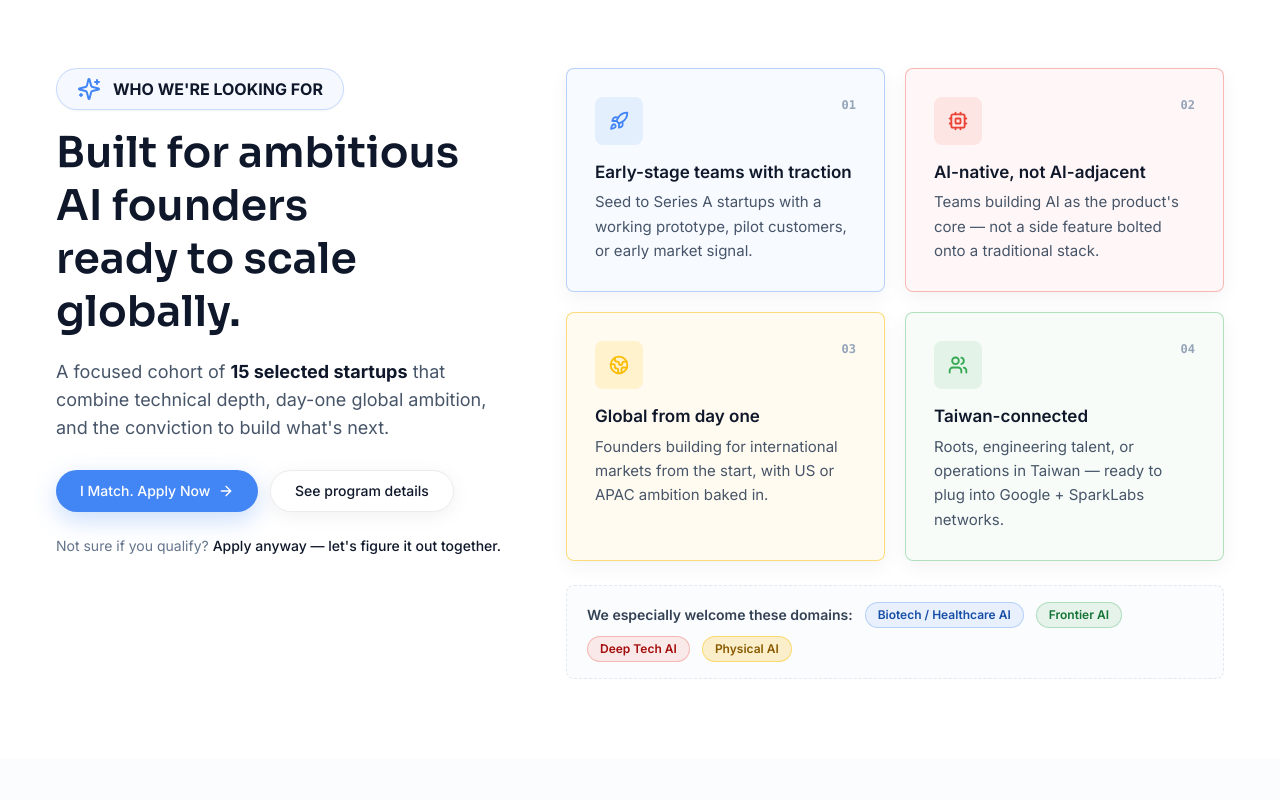
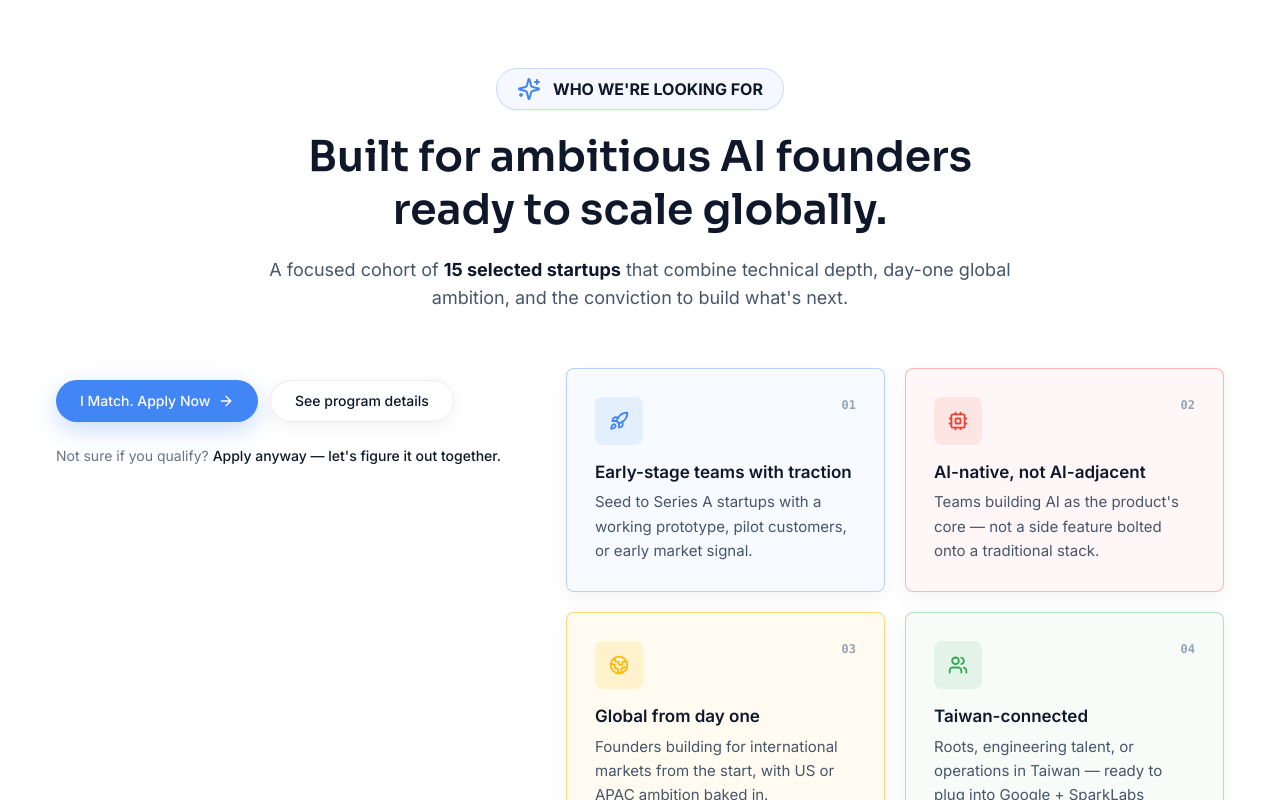
Before and after one commit to NYCU-SYC/Google-Project-Hatcher-X-SparkLabs-Website, a Next.js app: page / in a window 1280 px wide. Shown: the part 1120-1920 px from the top of the page. Built offline with nearby package versions, Linux system fonts and the light colour scheme; no server answers.

Commit message:
Center who section heading

```diff
--- a/components/sections/WhoShouldApply.tsx
+++ b/components/sections/WhoShouldApply.tsx
@@ -70,35 +70,44 @@ export function WhoShouldApply() {
   return (
     <section
       id="apply-criteria"
-      className="relative py-16 md:py-20 bg-white overflow-hidden"
+      className="relative scroll-mt-28 py-16 md:scroll-mt-32 md:py-20 bg-white overflow-hidden"
     >
       <div className="container-wide relative">
-        <div className="grid grid-cols-1 lg:grid-cols-12 gap-10 lg:gap-14 items-start">
-          {/* Left — headline + supporting copy + CTA */}
         <motion.div
           initial={{ opacity: 0, y: 12 }}
           whileInView={{ opacity: 1, y: 0 }}
           viewport={{ once: true, margin: "-80px" }}
           transition={{ duration: 0.5 }}
-            className="lg:col-span-5"
+          className="mx-auto mb-12 flex max-w-4xl flex-col items-center text-center md:mb-14"
         >
           <div className="inline-flex items-center gap-3 rounded-full border border-[#4285F4]/25 bg-[#4285F4]/[0.05] px-5 py-2 text-sm font-bold tracking-normal uppercase text-slate-900 shadow-sm md:text-base">
             <Sparkles className="h-4.5 w-4.5 text-[#4285F4]" />
             {t.criteria.eyebrow}
           </div>
-            <h2 className="mt-4 font-display text-3xl md:text-4xl lg:text-[2.65rem] font-semibold !leading-[1.25] tracking-normal text-slate-900 text-balance">
+          <h2 className="mt-5 font-display text-3xl md:text-4xl lg:text-[2.65rem] font-semibold !leading-[1.25] tracking-normal text-slate-900 text-balance">
             {t.criteria.headline.line1}
             <br />
             {t.criteria.headline.line2}
           </h2>
-            <p className="mt-5 text-base md:text-lg text-slate-600 leading-relaxed max-w-xl">
+          <p className="mt-5 max-w-3xl text-base md:text-lg text-slate-600 leading-relaxed">
             {t.criteria.cohortIntro}
             <strong className="text-slate-900">
               {t.criteria.cohortHighlight}
             </strong>
             {t.criteria.cohortRest}
           </p>
-            <div className="mt-7 flex flex-wrap gap-3">
+        </motion.div>
+
+        <div className="grid grid-cols-1 lg:grid-cols-12 gap-10 lg:gap-14 items-start">
+          {/* Left — CTA + reassurance */}
+          <motion.div
+            initial={{ opacity: 0, y: 12 }}
+            whileInView={{ opacity: 1, y: 0 }}
+            viewport={{ once: true, margin: "-80px" }}
+            transition={{ duration: 0.5 }}
+            className="lg:col-span-5 lg:pt-3"
+          >
+            <div className="flex flex-wrap justify-center gap-3 lg:justify-start">
               <Button href="/apply" variant="primary" size="md" withArrow>
                 {t.criteria.matchCta}
               </Button>
@@ -108,7 +117,7 @@ export function WhoShouldApply() {
             </div>
 
             {/* Reassurance — keeps the "not sure?" friction-killer in view */}
-            <div className="mt-6 text-sm text-slate-500">
+            <div className="mt-6 text-center text-sm text-slate-500 lg:text-left">
               {t.criteria.uncertainPrompt}{" "}
               <span className="text-slate-900 font-medium">
                 {t.criteria.uncertainAnswer}
```
Lines whose indentation alone changed are shown as unchanged.
